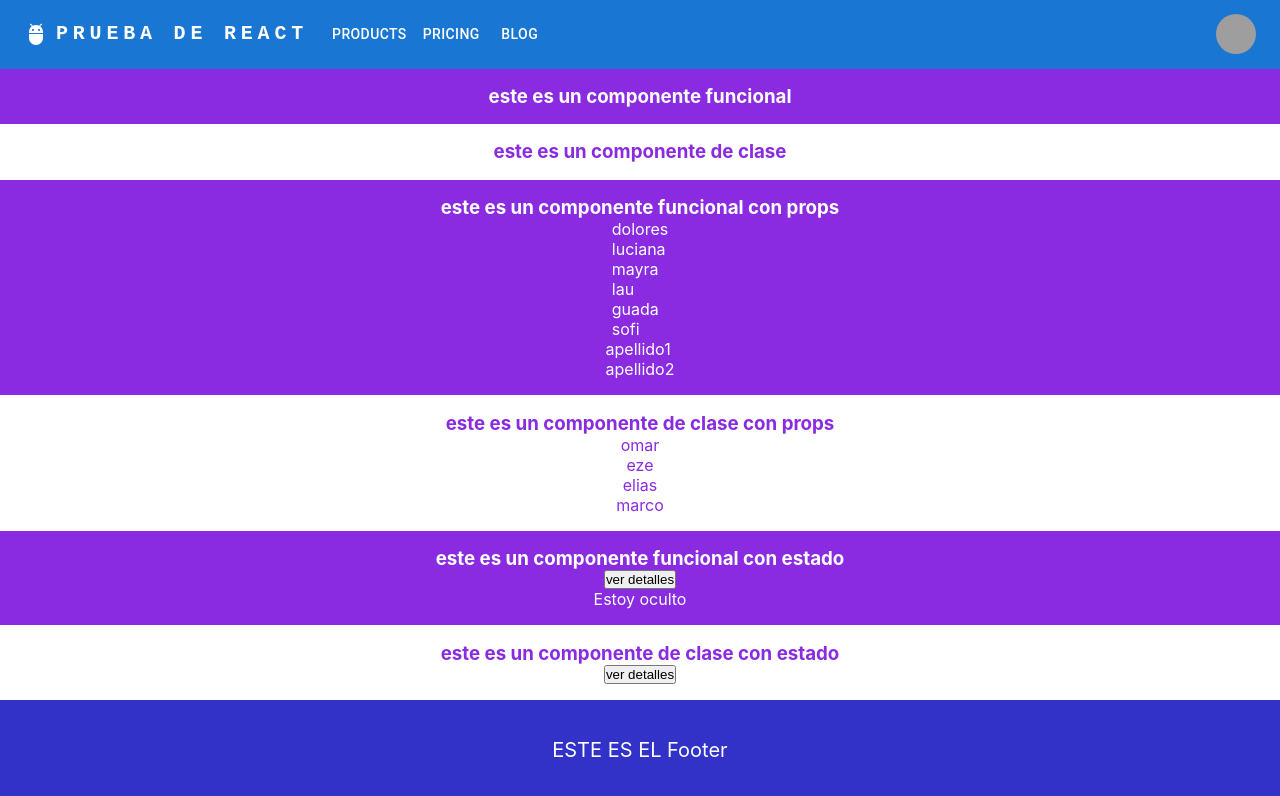
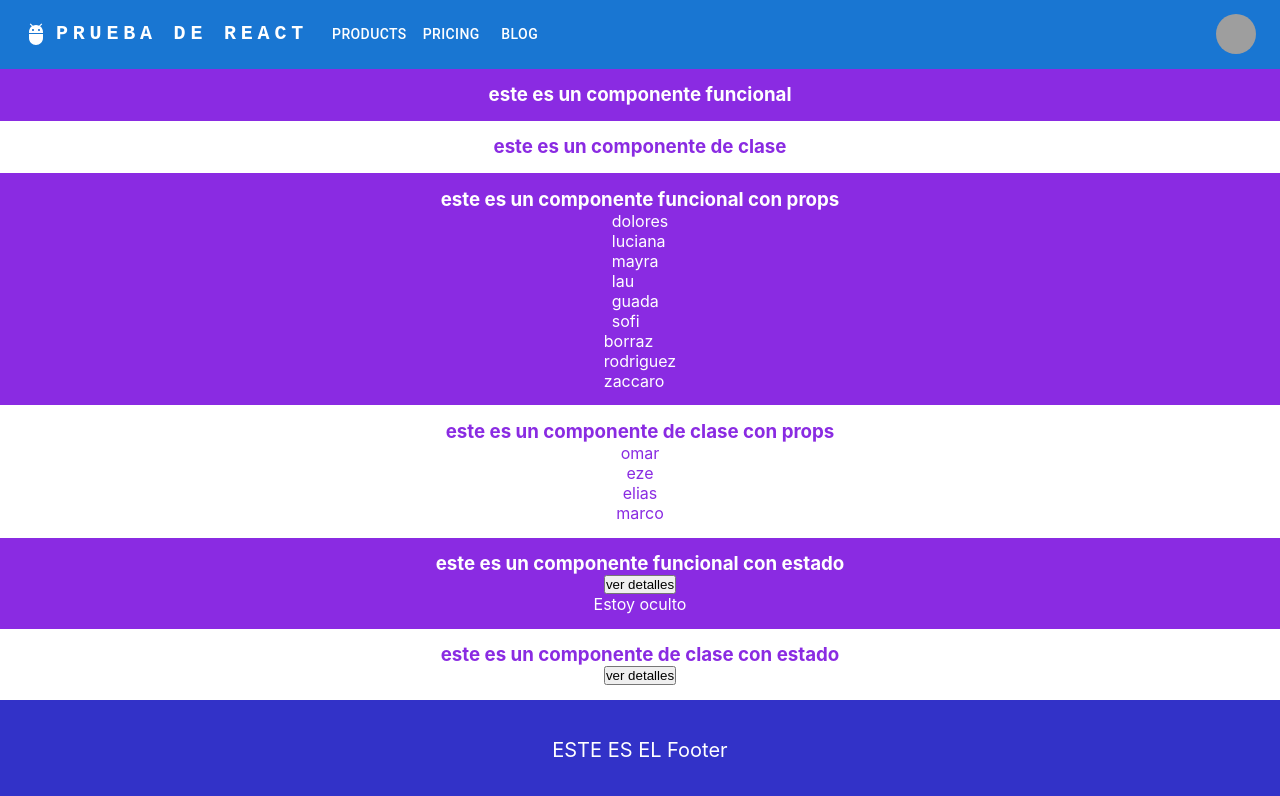
Before and after one commit to ignacioborraz/app28-MERN, a React (Create React App) app: page / in a window 1280 px wide. Shown: the top 796 px of the page. Built offline with nearby package versions, Linux system fonts and the light colour scheme; grey boxes are pictures that could not be loaded.

Commit message:
apellidos

```diff
--- a/src/App.jsx
+++ b/src/App.jsx
@@ -11,7 +11,7 @@ import Footer from './components/Footer'
 function App() {
   let array1 = ['dolores','luciana','mayra','lau','guada','sofi']
   let array2 = ['omar','eze','elias','marco']
-  let array3 = ['apellido1', 'apellido2'];
+  let array3 = ['borraz', 'rodriguez','zaccaro'];
   return (
     <>
       <NavBar />
```
